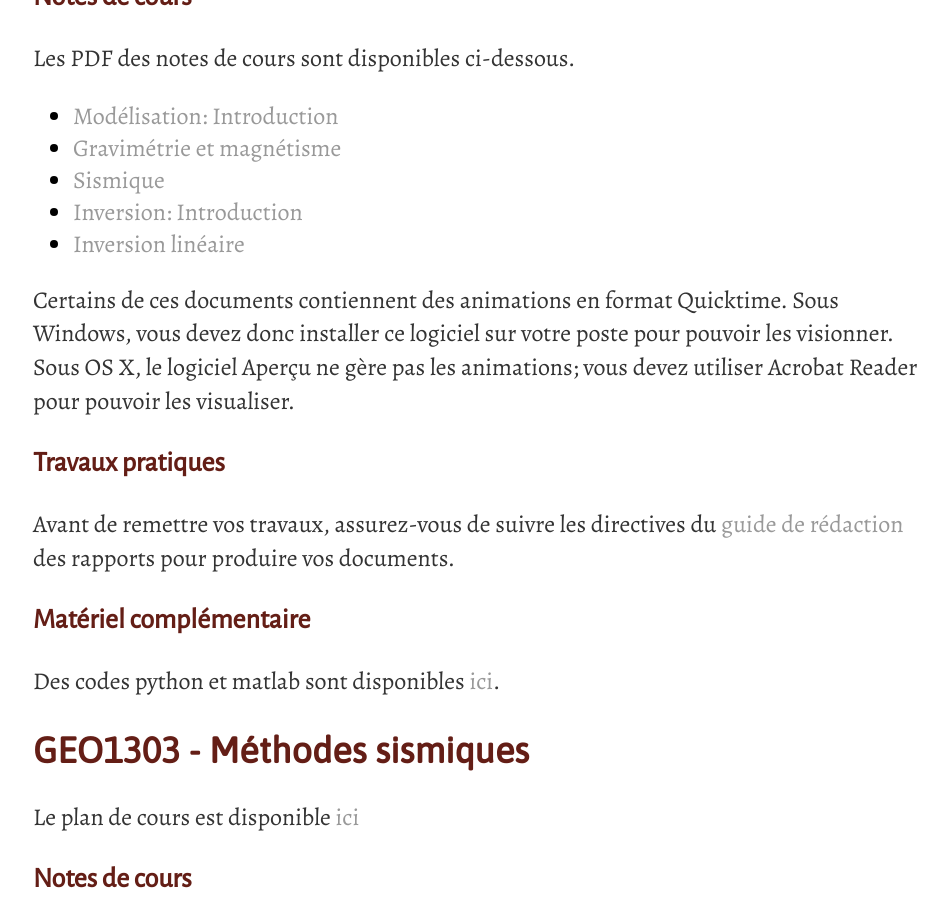
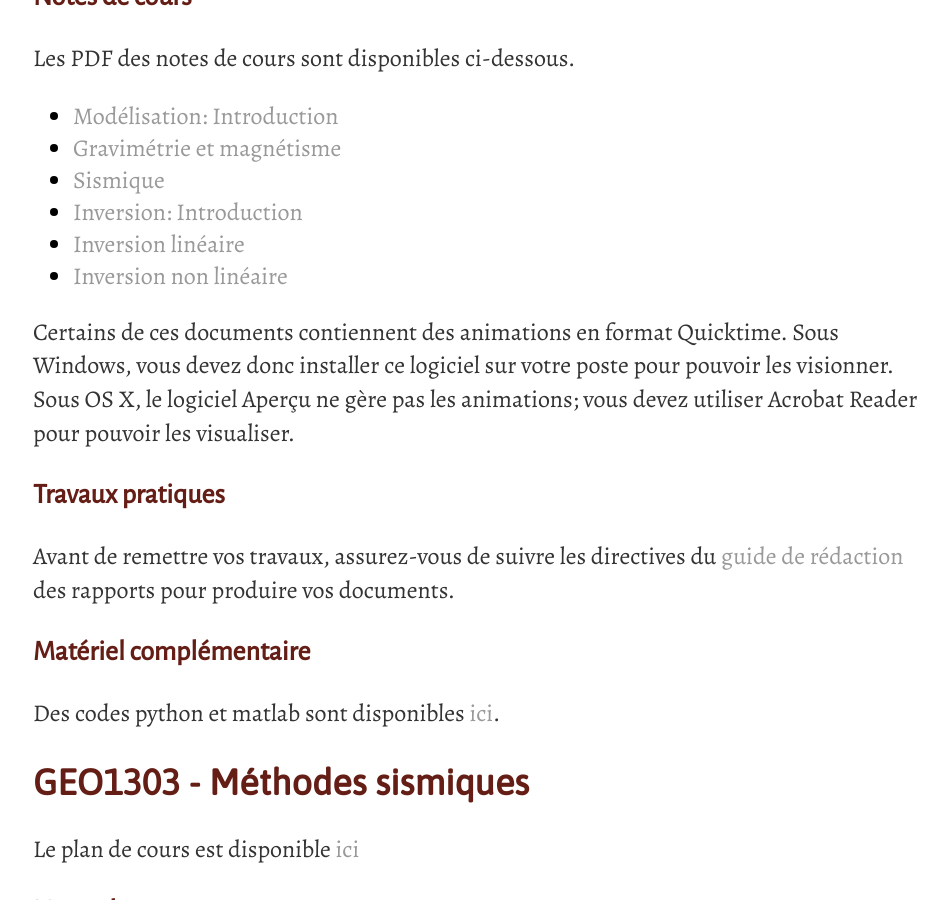
Before and after one commit to bernard-giroux/bernard-giroux.github.io, a Jekyll site: the page built from teaching/index.html, in a window 1280 px wide and 900 px high, scrolled down 344 px. Shown: the whole window, without its empty margins (159-1107 px from the left). Built offline with Jekyll 4.4.1, drawn with Linux system fonts in a browser that asks for light colours.

Commit message:
début inversion non linéaire

```diff
--- a/teaching/index.html
+++ b/teaching/index.html
@@ -16,6 +16,7 @@ title: Enseignement
 			<li><a href=PDFs/03_ondes.pdf>Sismique</a></li>
 			<li><a href=PDFs/04_intro_inv.pdf>Inversion: Introduction</a></li>
 			<li><a href=PDFs/05_lineaire.pdf>Inversion linéaire</a></li>
+			<li><a href=PDFs/06_non_lineaire.pdf>Inversion non linéaire</a></li>
 		</ul>
 		<p>Certains de ces documents contiennent des animations en format Quicktime.  Sous Windows, vous devez donc installer ce logiciel sur votre poste pour pouvoir les visionner.  Sous OS X, le logiciel Aperçu ne gère pas les animations; vous devez utiliser Acrobat Reader pour pouvoir les visualiser.</p>
 		<h3>Travaux pratiques</h3>
```
Also changed, not shown: 1 other file.
